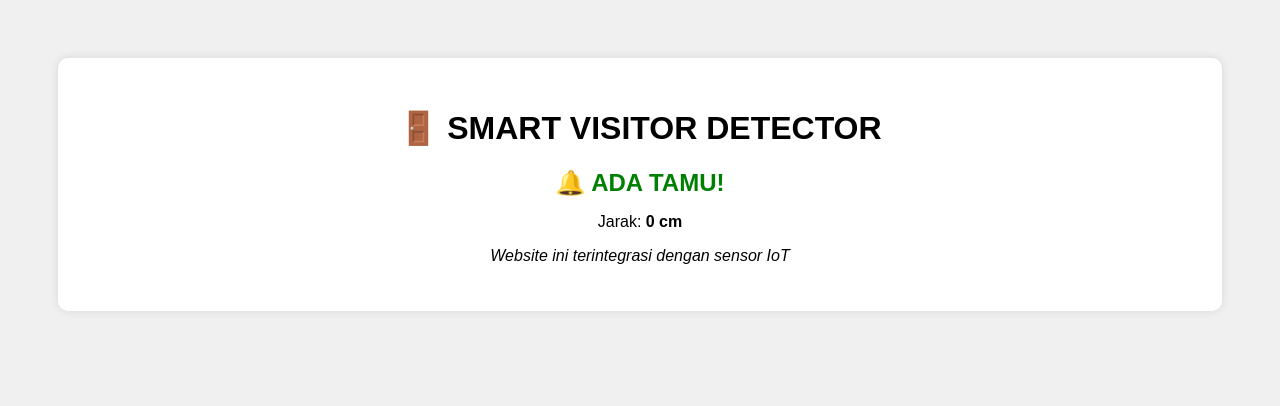
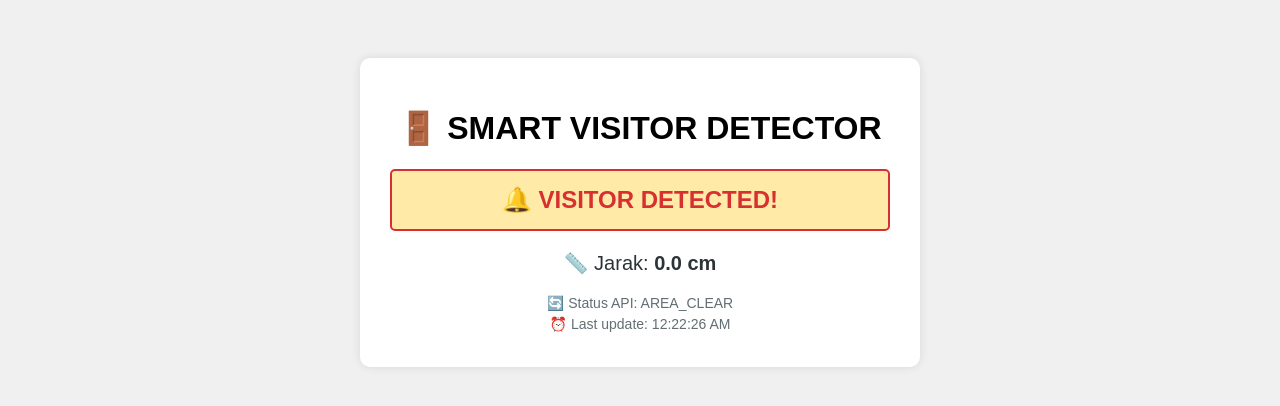
Before and after one commit to syafiq609/2-IN-1, a Flask app: page / in a window 1280 px wide. Shown: the top 406 px of the page. Run offline with Flask 3, Linux system fonts and the light colour scheme.

Commit message:
index.html yang telah update

```diff
--- a/templates/index.html
+++ b/templates/index.html
@@ -14,15 +14,35 @@
             padding: 30px;
             border-radius: 10px;
             box-shadow: 0 0 10px rgba(0,0,0,0.1);
+            max-width: 500px;
+            margin: 0 auto;
         }
-        .visitor {
-            color: green;
+        .visitor-detected {
+            color: #d63031;
             font-weight: bold;
             font-size: 24px;
+            background: #ffeaa7;
+            padding: 15px;
+            border-radius: 5px;
+            border: 2px solid #d63031;
         }
-        .no-visitor {
-            color: blue;
+        .area-clear {
+            color: #00b894;
             font-size: 24px;
+            background: #55efc4;
+            padding: 15px;
+            border-radius: 5px;
+            border: 2px solid #00b894;
+        }
+        .distance {
+            font-size: 20px;
+            margin: 20px 0;
+            color: #2d3436;
+        }
+        .info {
+            color: #636e72;
+            font-size: 14px;
+            margin: 5px 0;
         }
     </style>
 </head>
@@ -30,17 +50,66 @@
     <div class="container">
         <h1>🚪 SMART VISITOR DETECTOR</h1>
 
-        <!-- Status Tamu -->
-        {% if data.distance < 100 %}
-            <div class="visitor">🔔 ADA TAMU!</div>
-        {% else %}
-            <div class="no-visitor">💤 TENANG</div>
-        {% endif %}
+        <div id="status-display">
+            <!-- Default display -->
+            <div class="area-clear">💤 AREA CLEAR</div>
+        </div>
 
-        <!-- Info Jarak -->
-        <p>Jarak: <strong>{{ data.distance }} cm</strong></p>
+        <div class="distance">
+            📏 Jarak: <strong id="distance-value">0 cm</strong>
+        </div>
 
-        <p><em>Website ini terintegrasi dengan sensor IoT</em></p>
+        <div class="info">
+            🔄 Status API: <span id="status-text">AREA_CLEAR</span>
+        </div>
+
+        <div class="info">
+            ⏰ Last update: <span id="timestamp">Loading...</span>
+        </div>
     </div>
+
+    <script>
+        // Function untuk update data dari Flask API
+        async function updateVisitorData() {
+            try {
+                const response = await fetch('/api/status');
+                const data = await response.json();
+
+                console.log('📡 Data dari Flask:', data);
+
+                // Update tampilan berdasarkan data
+                const statusDisplay = document.getElementById('status-display');
+                const distanceElement = document.getElementById('distance-value');
+                const statusTextElement = document.getElementById('status-text');
+                const timestampElement = document.getElementById('timestamp');
+
+                // Update jarak
+                distanceElement.textContent = data.distance.toFixed(1) + ' cm';
+
+                // Update status text
+                statusTextElement.textContent = data.status;
+
+                // Update timestamp
+                const time = new Date(data.timestamp * 1000);
+                timestampElement.textContent = time.toLocaleTimeString();
+
+                // LOGIC YANG SAMA DENGAN ESP32: JARAK_AMAN = 50
+                if (data.distance < 50) {
+                    statusDisplay.innerHTML = '<div class="visitor-detected">🔔 VISITOR DETECTED!</div>';
+                } else {
+                    statusDisplay.innerHTML = '<div class="area-clear">💤 AREA CLEAR</div>';
+                }
+
+            } catch (error) {
+                console.error('❌ Error fetching data:', error);
+            }
+        }
+
+        // Auto-refresh setiap 2 detik (sama seperti ESP32)
+        setInterval(updateVisitorData, 2000);
+
+        // Load data pertama kali
+        updateVisitorData();
+    </script>
 </body>
 </html>
```
